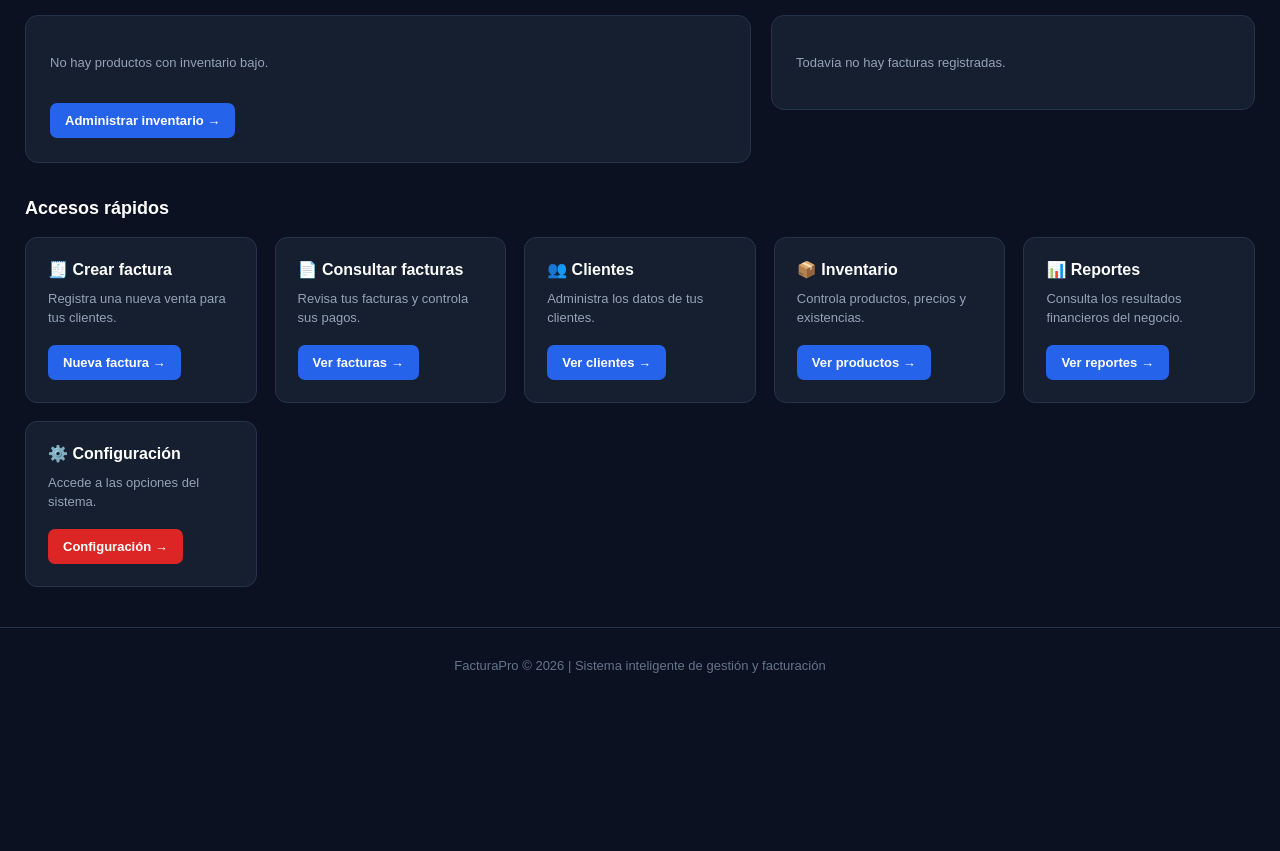
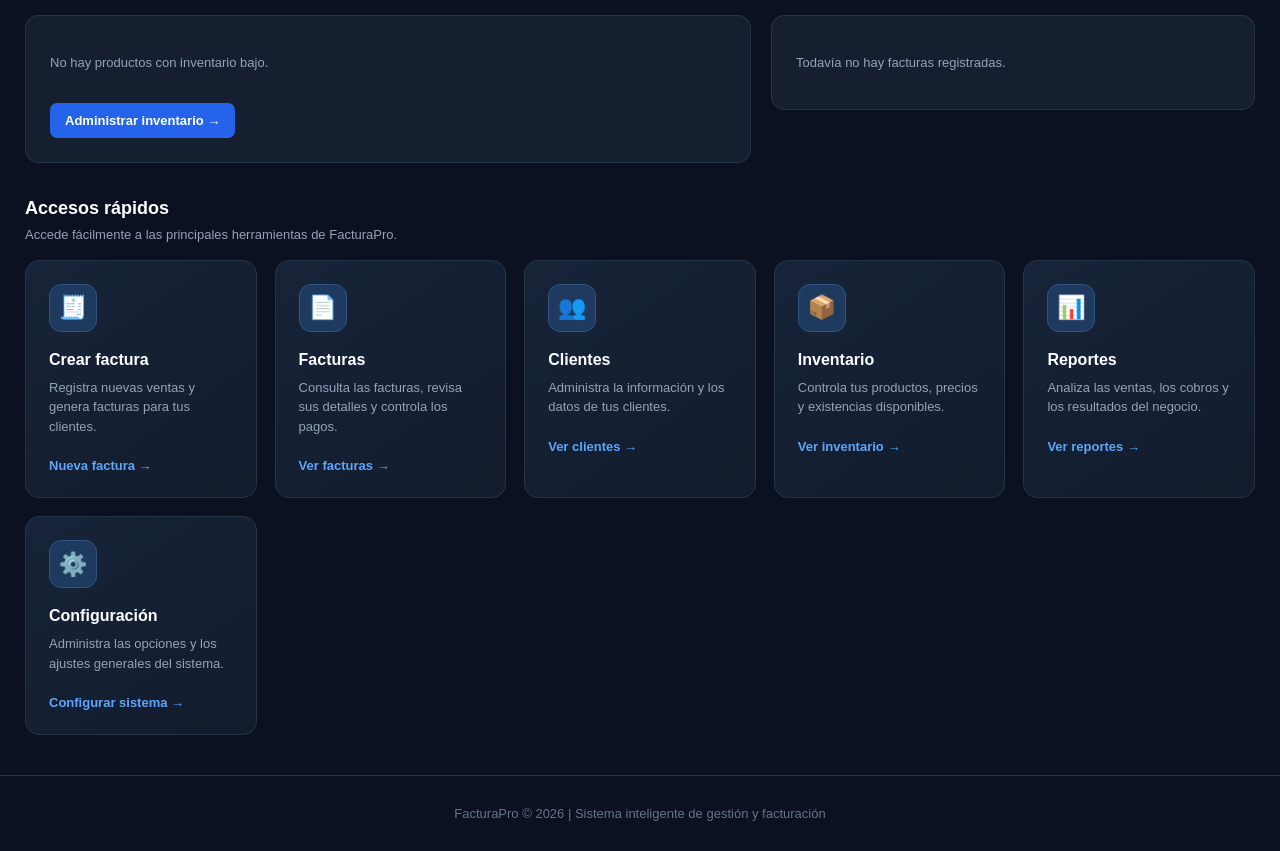
Before and after one commit to ca386658-ai/FacturaPro, a Flask app: page / in a window 1280 px wide. Shown: the part 1532-2383 px from the top of the page. Before the commit the page ends 2205 px from the top, so only its background shows below. Run offline with Flask 3, Linux system fonts and the light colour scheme; the visitor is signed in with stand-in values (Sample User, id 1); data that the repository does not hold is empty; parts of the project's set-up code (start-up, migrations or seed data) failed here and were passed over; some libraries are stand-ins or nearby versions.

```diff
--- a/templates/index.html
+++ b/templates/index.html
@@ -284,22 +284,49 @@
             padding: 15px 0;
         }
 
+        /* ACCESOS RAPIDOS MEJORADOS */
+
         .acciones-grid {
             display: grid;
-            grid-template-columns: repeat(auto-fit, minmax(210px, 1fr));
+            grid-template-columns: repeat(auto-fit, minmax(230px, 1fr));
             gap: 18px;
         }
 
         .accion {
-            background: #151f30;
+            display: block;
+            background: linear-gradient(145deg, #172338, #121c2d);
             border: 1px solid #263449;
+            border-radius: 14px;
+            padding: 23px;
+            text-decoration: none;
+            transition: all .25s ease;
+            position: relative;
+            overflow: hidden;
+        }
+
+        .accion:hover {
+            transform: translateY(-5px);
+            border-color: #3b82f6;
+            background: linear-gradient(145deg, #1b2c46, #142238);
+            box-shadow: 0 10px 25px rgba(0, 0, 0, .25);
+        }
+
+        .accion-icono {
+            width: 48px;
+            height: 48px;
+            background: #1e3a5f;
+            border: 1px solid #315580;
             border-radius: 12px;
-            padding: 22px;
+            display: flex;
+            align-items: center;
+            justify-content: center;
+            font-size: 23px;
+            margin-bottom: 19px;
         }
 
         .accion h3 {
             color: white;
-            margin-bottom: 10px;
+            margin-bottom: 9px;
             font-size: 16px;
         }
 
@@ -307,7 +334,17 @@
             color: #94a3b8;
             font-size: 13px;
             line-height: 1.5;
-            margin-bottom: 17px;
+            margin-bottom: 20px;
+        }
+
+        .accion-enlace {
+            color: #60a5fa;
+            font-size: 13px;
+            font-weight: bold;
+        }
+
+        .accion:hover .accion-enlace {
+            color: #93c5fd;
         }
 
         .boton {
@@ -381,6 +418,10 @@
 
             .panel {
                 padding: 17px;
+            }
+
+            .accion {
+                padding: 20px;
             }
         }
     </style>
@@ -632,61 +673,59 @@
 
     </section>
 
-    <!-- ACCESOS RÁPIDOS -->
+    <!-- ACCESOS RÁPIDOS MEJORADOS -->
 
     <section class="seccion">
 
         <h2 class="titulo-seccion">Accesos rápidos</h2>
 
+        <p class="subtitulo">
+            Accede fácilmente a las principales herramientas de FacturaPro.
+        </p>
+
         <div class="acciones-grid">
 
-            <div class="accion">
-                <h3>🧾 Crear factura</h3>
-                <p>Registra una nueva venta para tus clientes.</p>
-                <a href="{{ url_for('nueva_factura') }}" class="boton">
-                    Nueva factura →
+            <a href="{{ url_for('nueva_factura') }}" class="accion">
+                <div class="accion-icono">🧾</div>
+                <h3>Crear factura</h3>
+                <p>Registra nuevas ventas y genera facturas para tus clientes.</p>
+                <span class="accion-enlace">Nueva factura →</span>
             </a>
-            </div>
 
-            <div class="accion">
-                <h3>📄 Consultar facturas</h3>
-                <p>Revisa tus facturas y controla sus pagos.</p>
-                <a href="{{ url_for('facturas') }}" class="boton">
-                    Ver facturas →
+            <a href="{{ url_for('facturas') }}" class="accion">
+                <div class="accion-icono">📄</div>
+                <h3>Facturas</h3>
+                <p>Consulta las facturas, revisa sus detalles y controla los pagos.</p>
+                <span class="accion-enlace">Ver facturas →</span>
             </a>
-            </div>
 
-            <div class="accion">
-                <h3>👥 Clientes</h3>
-                <p>Administra los datos de tus clientes.</p>
-                <a href="{{ url_for('clientes') }}" class="boton">
-                    Ver clientes →
+            <a href="{{ url_for('clientes') }}" class="accion">
+                <div class="accion-icono">👥</div>
+                <h3>Clientes</h3>
+                <p>Administra la información y los datos de tus clientes.</p>
+                <span class="accion-enlace">Ver clientes →</span>
             </a>
-            </div>
 
-            <div class="accion">
-                <h3>📦 Inventario</h3>
-                <p>Controla productos, precios y existencias.</p>
-                <a href="{{ url_for('productos') }}" class="boton">
-                    Ver productos →
+            <a href="{{ url_for('productos') }}" class="accion">
+                <div class="accion-icono">📦</div>
+                <h3>Inventario</h3>
+                <p>Controla tus productos, precios y existencias disponibles.</p>
+                <span class="accion-enlace">Ver inventario →</span>
             </a>
-            </div>
 
-            <div class="accion">
-                <h3>📊 Reportes</h3>
-                <p>Consulta los resultados financieros del negocio.</p>
-                <a href="{{ url_for('reportes') }}" class="boton">
-                    Ver reportes →
+            <a href="{{ url_for('reportes') }}" class="accion">
+                <div class="accion-icono">📊</div>
+                <h3>Reportes</h3>
+                <p>Analiza las ventas, los cobros y los resultados del negocio.</p>
+                <span class="accion-enlace">Ver reportes →</span>
             </a>
-            </div>
 
-            <div class="accion">
-                <h3>⚙️ Configuración</h3>
-                <p>Accede a las opciones del sistema.</p>
-                <a href="{{ url_for('configuracion') }}" class="boton boton-rojo">
-                    Configuración →
+            <a href="{{ url_for('configuracion') }}" class="accion">
+                <div class="accion-icono">⚙️</div>
+                <h3>Configuración</h3>
+                <p>Administra las opciones y los ajustes generales del sistema.</p>
+                <span class="accion-enlace">Configurar sistema →</span>
             </a>
-            </div>
 
         </div>
 
```
Lines whose indentation alone changed are shown as unchanged.
